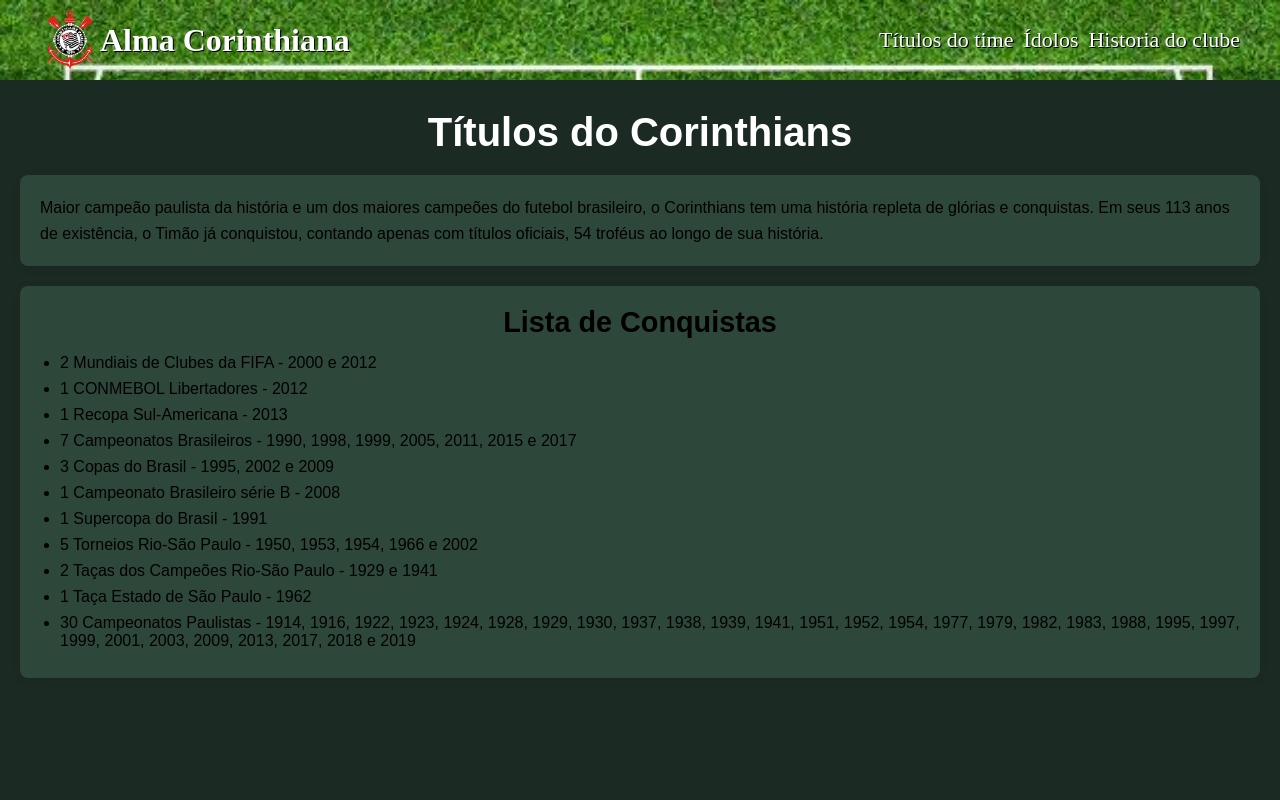
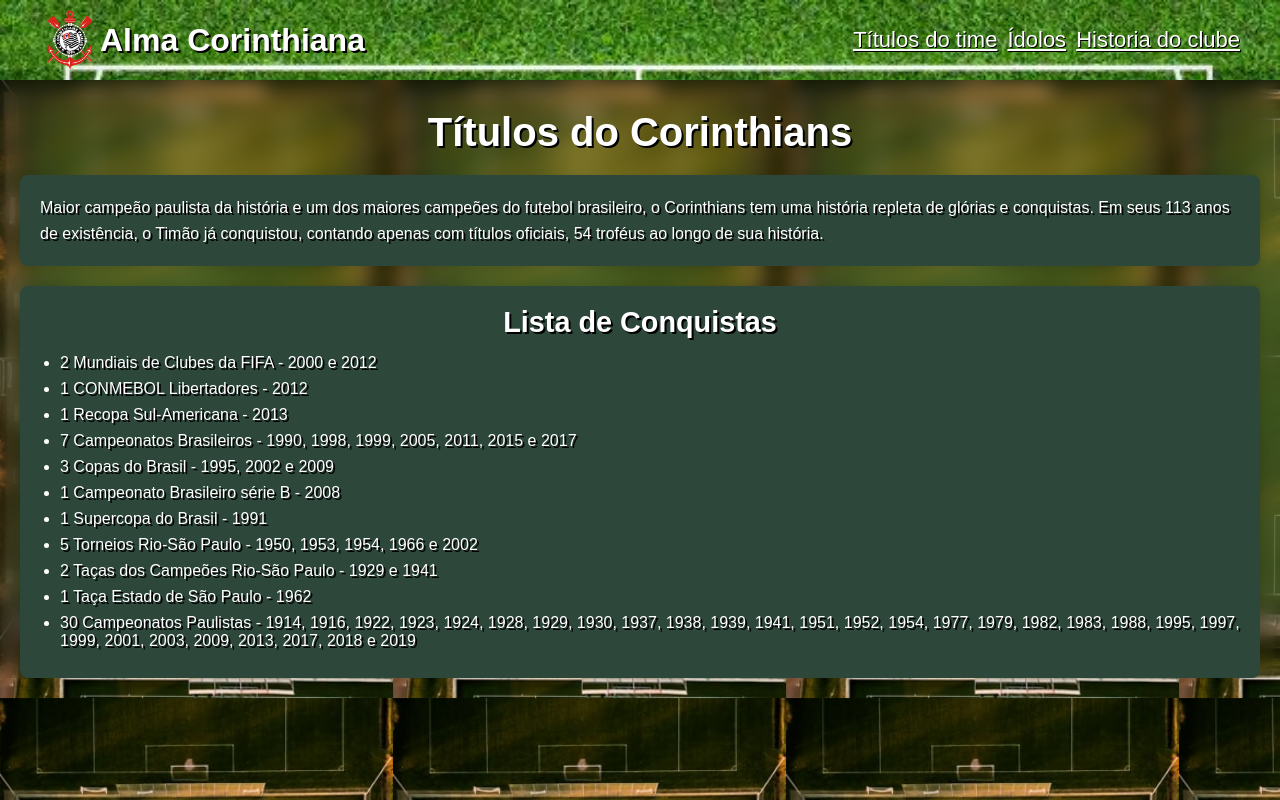
Before and after one commit to Gerencia-de-configuracao-e-mudancas/projeto-final-yuri-luiz-e-lucas, a plain HTML site: page titulos.html in a window 1280 px wide. Drawn offline with Linux system fonts and the light colour scheme.

Commit message:
feat:muda as cores e background para ficar mais dinamico

```diff
--- a/titulos.css
+++ b/titulos.css
@@ -1,12 +1,16 @@
 *{
     margin: 0;
     padding: 0;
+    font-family: 'Anton', sans-serif;
+    color: white;
+    text-shadow: 2px 2px black;
 }
-body {
-    margin: 0;
-    padding: 0;
-    background-color: #1b2b24;
-    color: #000000;
+
+body{
+    background-image: url("imgs/202760-918944267_tiny.jpg");
+    background-size: contain;
+    backdrop-filter: blur(10px);
+
 }
 
 section {
@@ -28,11 +32,11 @@ p {
     font-family: Arial, sans-serif;
     font-size: 1rem;
     line-height: 1.6;
-    color: #000000;
+    color: #ffffff;
 }
 
 h3 {
-    color: #000000;
+    color: #ffffff;
     font-size: 1.8rem;
     margin-bottom: 15px;
     text-align: center;
@@ -47,16 +51,6 @@ li {
     font-size: 1rem;
 }
 
-/* Estilo para links futuros */
-a {
-    color: #2e4f42;
-    text-decoration: none;
-}
-
-a:hover {
-    text-decoration: underline;
-}
-
 section {
     background-color: #2d473b;
     border-radius: 8px;
```
